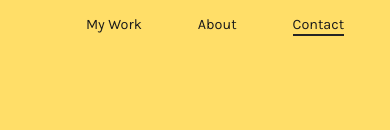
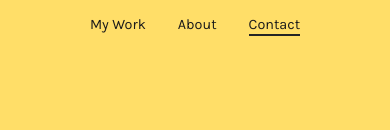
Before and after one commit to ElinMolander/PortfolioSite, a React (Vite) app: page / in a window 390 px wide. Shown: the top 130 px of the page. Built offline with nearby package versions, Linux system fonts and the light colour scheme; grey boxes are pictures that could not be loaded.

Commit message:
updated mobile view

```diff
--- a/src/App.jsx
+++ b/src/App.jsx
@@ -28,7 +28,7 @@ function App() {
   <div>
     <NavProvider>
       <Header />
-      <Home img={elinMolander} pil={pil} />
+      <Home img={elinMolander} pil={pil} cvPdf={cvPdf}/>
       <Work headline="AL, THE ART BOT"
             technics={["JavaScript", "HTML",
              "CSS", "Github", "Figma", "Illustrator", "Procreate"]}
--- a/src/components/Contact.jsx
+++ b/src/components/Contact.jsx
@@ -10,7 +10,7 @@ function Contact(props) {
                 <h3 className="greeting-text"> Say Hi! </h3>
 
                 <a href = "mailto: elin@elinmolander.com" className="outline-button">elin@elinmolander.com</a>
-                <h3>More of my illustrations and animation at</h3>
+                <h3>More of my illustrations and animations at</h3>
                 <a href="https://elinmolander.com/" className="filled-button">Illustration portfolio</a>
                 <h3>We are making games at</h3>
                 <a href="https://www.beardybird.com/" className="filled-button">Beardybird Games</a>
--- a/src/components/Home.jsx
+++ b/src/components/Home.jsx
@@ -28,14 +28,17 @@ function Home(props) {
 
             </div>
             <div className="cv-link-home">
-                        <a href={props.cvPdf} className="outline-button" target = "_blank">
+                        <a href={props.cvPdf} className="outline-button home-cv-link" target = "_blank">
                             Download CV <br></br>
-                            <img src={props.pil} className="pil" ></img></a>
+                            <img src={props.pil} className="pil"onClick={handleContactClick} ></img>
+                           </a>
+
+
                         <button className="filled-button" onClick={handleContactClick}> My Work <br></br>
                                 <img src={props.pil} className="pil"onClick={handleContactClick} ></img>
                         </button>
-            </div>
 
+                        </div>
         </section>
 
     )
--- a/src/components/header.scss
+++ b/src/components/header.scss
@@ -28,7 +28,7 @@
 
 .navContainer nav {
     display: flex;
-    gap: 1rem;
+    gap: 2rem;
 }
 
 .navContainer button {
@@ -41,7 +41,7 @@
     border: none;
 }
 
-.navContainer button:not(.activeClass)::before{
+.navContainer button:not(.activeClass)::before {
     content: "";
     position: absolute;
     height: 2px;
@@ -58,7 +58,7 @@
     transform: scale(1,1);
 }
 
-.navContainer button.activeClass::before{
+.navContainer button.activeClass::before {
     content: "";
     position: absolute;
     height: 2px;
@@ -78,7 +78,7 @@
         padding: 0;
     }
 
-    .navContainer{
+    .navContainer {
         display: flex;
         align-items: center;
         justify-content: center;
--- a/src/components/home.scss
+++ b/src/components/home.scss
@@ -34,7 +34,8 @@
     display: flex;
     justify-content: space-around;
     min-width: 30vw;
+    z-index: 1000;
 }
-.cv-link-home a{
+.cv-link-home a {
    margin-right: 1em;
 }
--- a/src/css/work.scss
+++ b/src/css/work.scss
@@ -111,6 +111,7 @@
 
     .noListStyle {
       list-style: none;
+      padding: 0;
     }
 
     .technicsList {
```
Also changed, not shown: src/assets/SimpleMocupColorScheme.jpg, 1 other file (tests, documents, lock files or other folders).
